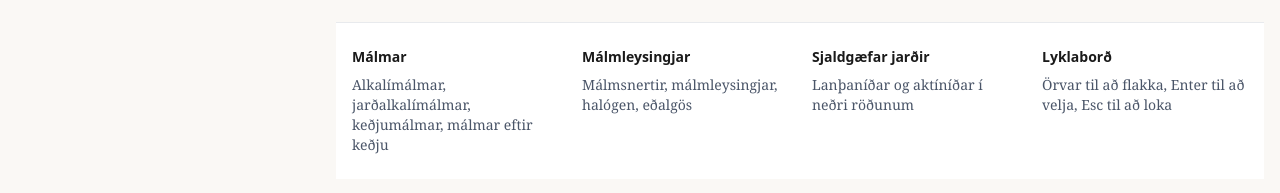
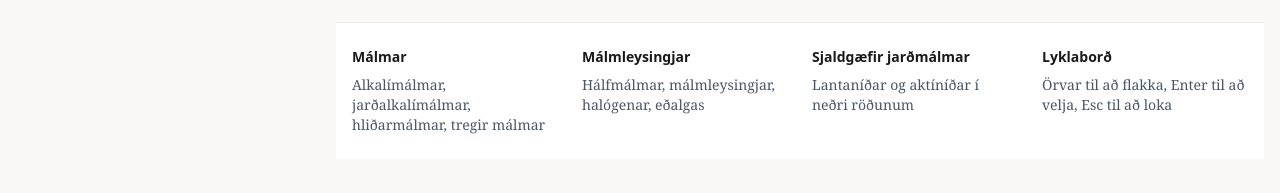
Before and after one commit to SigurdurVilhelmsson/namsbokasafn-vefur, a React (Vite) app: page /efnafraedi/lotukerfi in a window 1280 px wide. Shown: the part 917-1110 px from the top of the page. Built offline with nearby package versions, Linux system fonts and the light colour scheme.

Commit message:
Update PeriodicTablePage.tsx

```diff
--- a/src/components/reader/PeriodicTablePage.tsx
+++ b/src/components/reader/PeriodicTablePage.tsx
@@ -55,7 +55,7 @@ export default function PeriodicTablePage() {
                 Málmar
               </h3>
               <p className="text-sm text-[var(--text-secondary)]">
-                Alkalímálmar, jarðalkalímálmar, keðjumálmar, málmar eftir keðju
+                Alkalímálmar, jarðalkalímálmar, hliðarmálmar, tregir málmar
               </p>
             </div>
             <div>
@@ -63,15 +63,15 @@ export default function PeriodicTablePage() {
                 Málmleysingjar
               </h3>
               <p className="text-sm text-[var(--text-secondary)]">
-                Málmsnertir, málmleysingjar, halógen, eðalgös
+                Hálfmálmar, málmleysingjar, halógenar, eðalgas
               </p>
             </div>
             <div>
               <h3 className="mb-2 font-sans text-sm font-semibold text-[var(--text-primary)]">
-                Sjaldgæfar jarðir
+                Sjaldgæfir jarðmálmar
               </h3>
               <p className="text-sm text-[var(--text-secondary)]">
-                Lanþaníðar og aktíníðar í neðri röðunum
+                Lantaníðar og aktíníðar í neðri röðunum
               </p>
             </div>
             <div>
```
